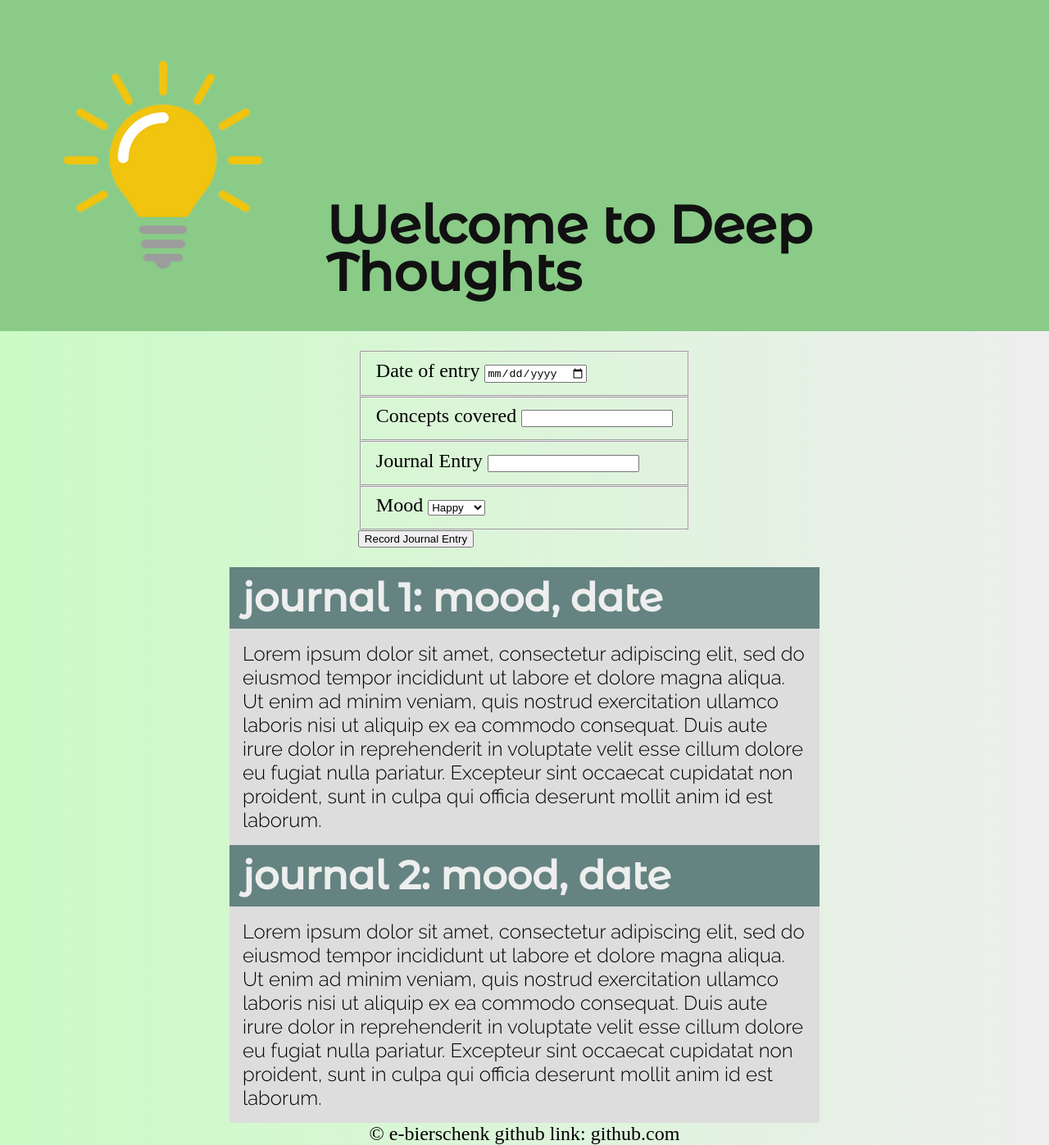
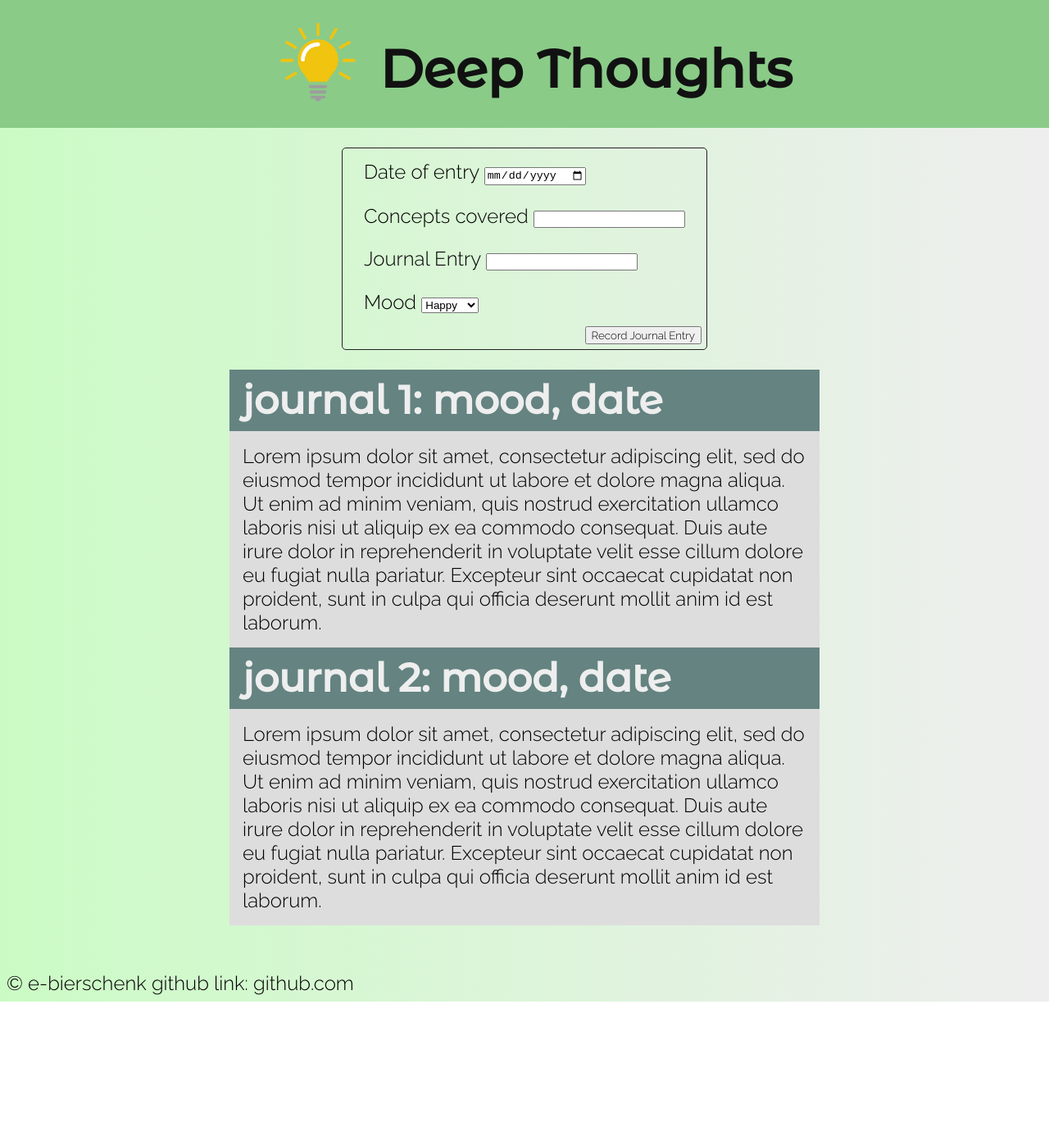
Before and after one commit to e-bierschenk/Daily-Journal, a plain HTML site: page index.html in a window 1280 px wide. Shown: the whole page at 82% size. After the commit the page ends 1222 px from the top, so only its background shows below. Drawn offline with Linux system fonts and the light colour scheme.

Commit message:
updated header styling

```diff
--- a/index.html
+++ b/index.html
@@ -17,8 +17,9 @@
 
 <body>
     <header class="header">
+
         <div><img class="header__logo" src="./images/logo.png" alt="Deep Thoughts Logo"></div>
-        <h1 class="header__greeting">Welcome to Deep Thoughts</h1>
+        <h1 class="header__greeting">Deep Thoughts</h1>
     </header>
 
     <form action="" class="form">
@@ -43,7 +44,7 @@
                 <option value="inspired">Inspired</option>
             </select>
         </fieldset class="form__field">
-        <button class="button--record">Record Journal Entry</button>
+        <button class="button button--record">Record Journal Entry</button>
     </form>
 
     <section class="journal">
@@ -74,7 +75,7 @@
 
     </section>
 
-    <footer>&copy; e-bierschenk github link: github.com
+    <footer class="footer"> &copy; e-bierschenk github link: github.com
 
     </footer>
 
--- a/styles/main.css
+++ b/styles/main.css
@@ -9,7 +9,10 @@ body {
 
 /* typography */
 
-p {
+p,
+.form,
+.footer,
+.button {
     font-family: 'Raleway', sans-serif;
 }
 
@@ -29,7 +32,10 @@ h2 {
     line-height: .9em;
 }
 
-/* layout */
+/* -----------
+      layout
+    ----------
+*/
 
 body {
     display: flex;
@@ -39,14 +45,15 @@ body {
 
 .header {
     display: flex;
-    justify-content: flex-start;
+    justify-content: center;
     align-items: flex-end;
     background-color: #8acb88;
     color: #111;
+    width: 100%;
 }
 
 .header__logo {
-    width: 100%;
+    max-width: 150px;
 }
 
 .form {
@@ -56,7 +63,7 @@ body {
 }
 
 .form button {
-    align-self: flex-start;
+    align-self: flex-end;
 }
 
 .journal {
@@ -66,6 +73,21 @@ body {
     margin-top: 1em;
     max-width: 60ch;
 }
+
+/* -----------------
+       form
+   -----------------
+*/
+.form {
+    border: 1px solid #222;
+    border-radius: 5px;
+    padding: .25em;
+}
+
+.form__field{
+    border: none;
+}
+
 
 /* -----------------
        elements
@@ -84,3 +106,9 @@ body {
     margin: 0 auto;
     padding: 1rem;
 }
+
+.footer {
+    align-self: flex-start;
+    padding: .5rem;
+    margin-top: 2em;
+}
```
